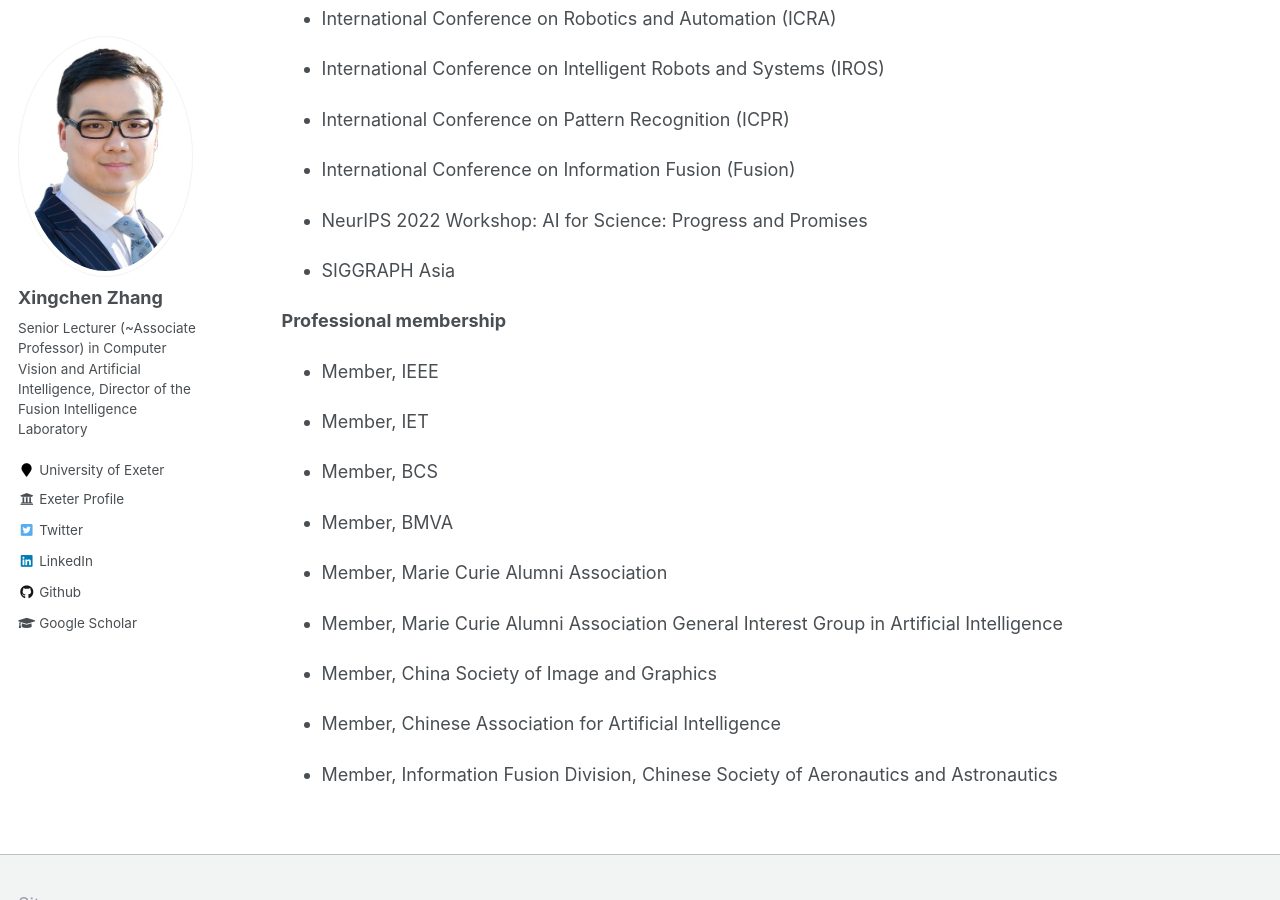
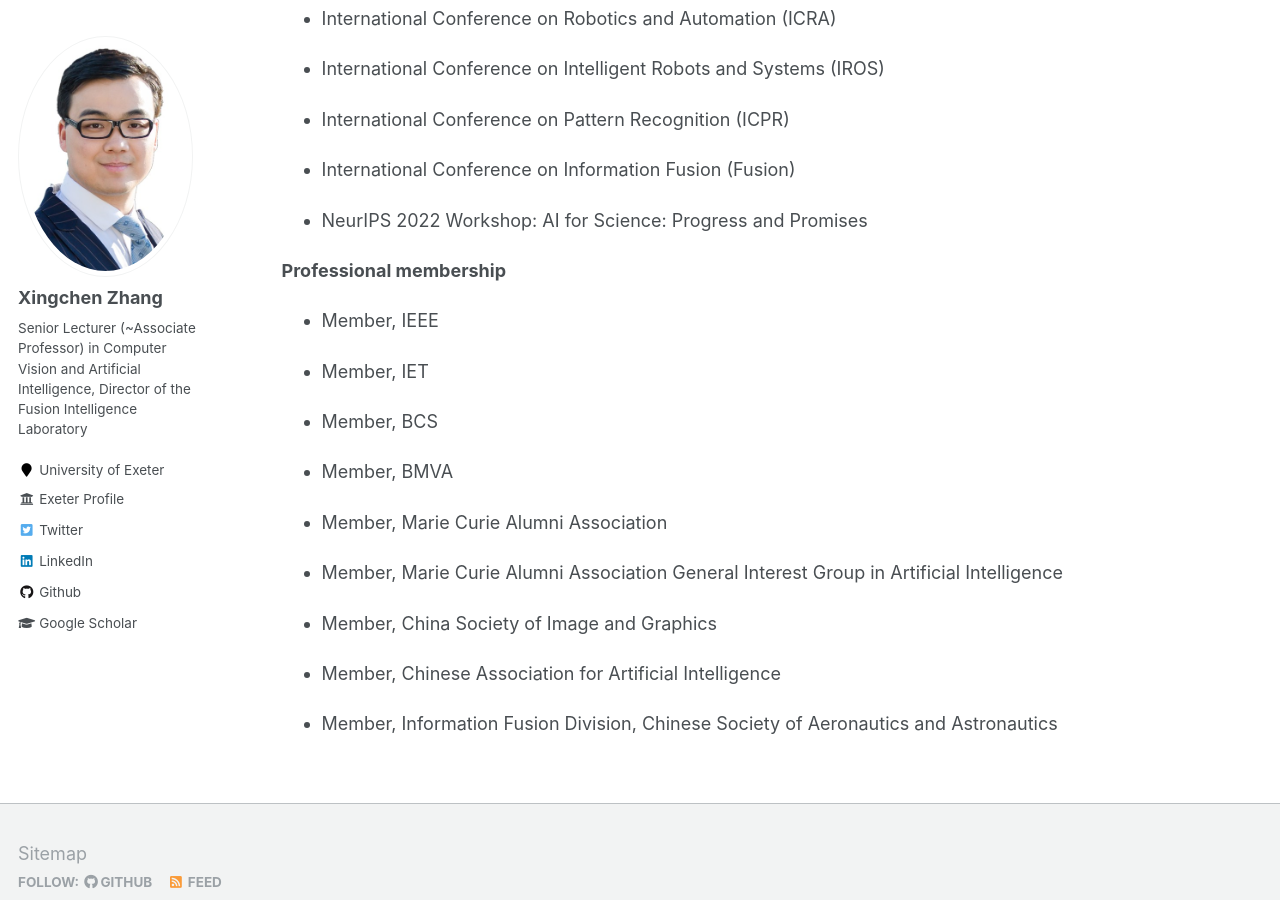
Before and after one commit to xingchenzhang/xingchenzhang.github.io, a Jekyll site: the page built from _pages/service.md, in a window 1280 px wide and 900 px high, scrolled down 2533 px. Built offline with Jekyll 4.4.1, drawn with Linux system fonts in a browser that asks for light colours.

```diff
--- a/_pages/service.md
+++ b/_pages/service.md
@@ -112,7 +112,6 @@
 
 - NeurIPS 2022 Workshop: AI for Science: Progress and Promises
 
-- SIGGRAPH Asia
 
 **Professional membership**
 
```
